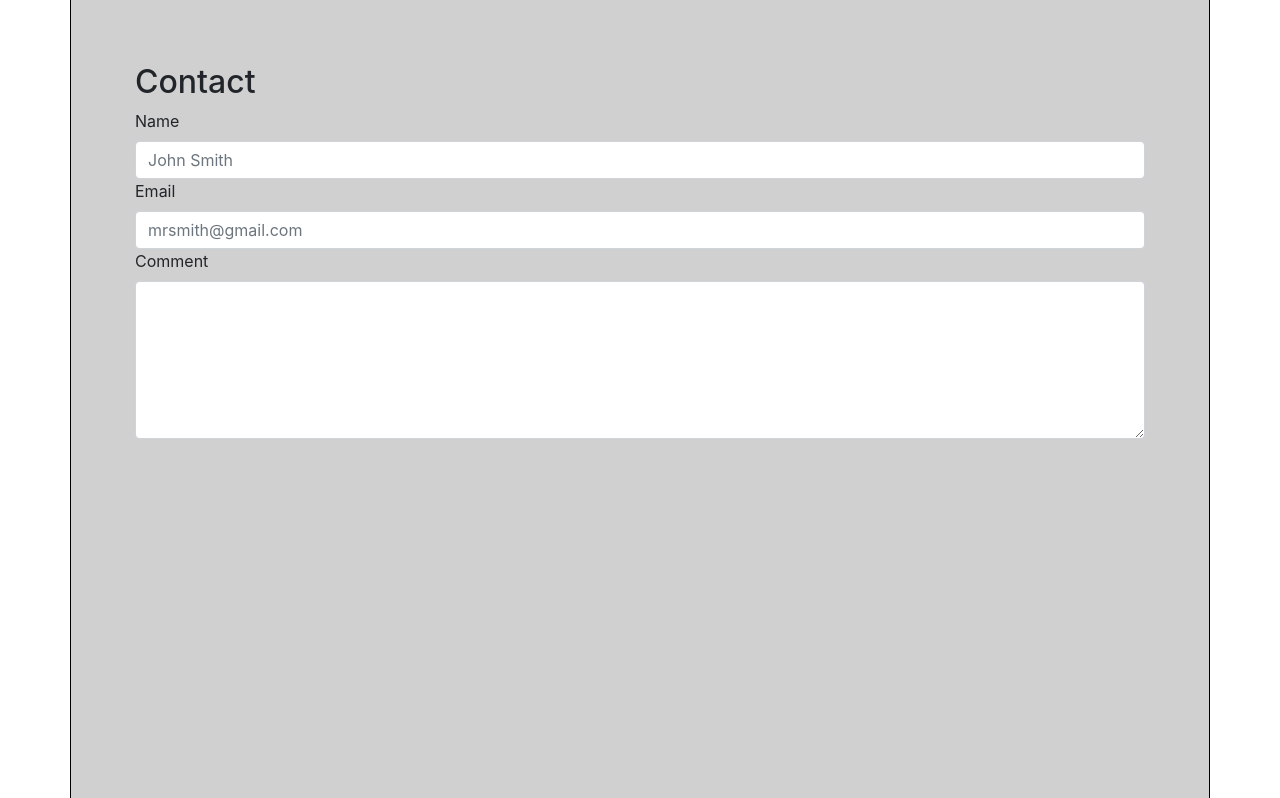
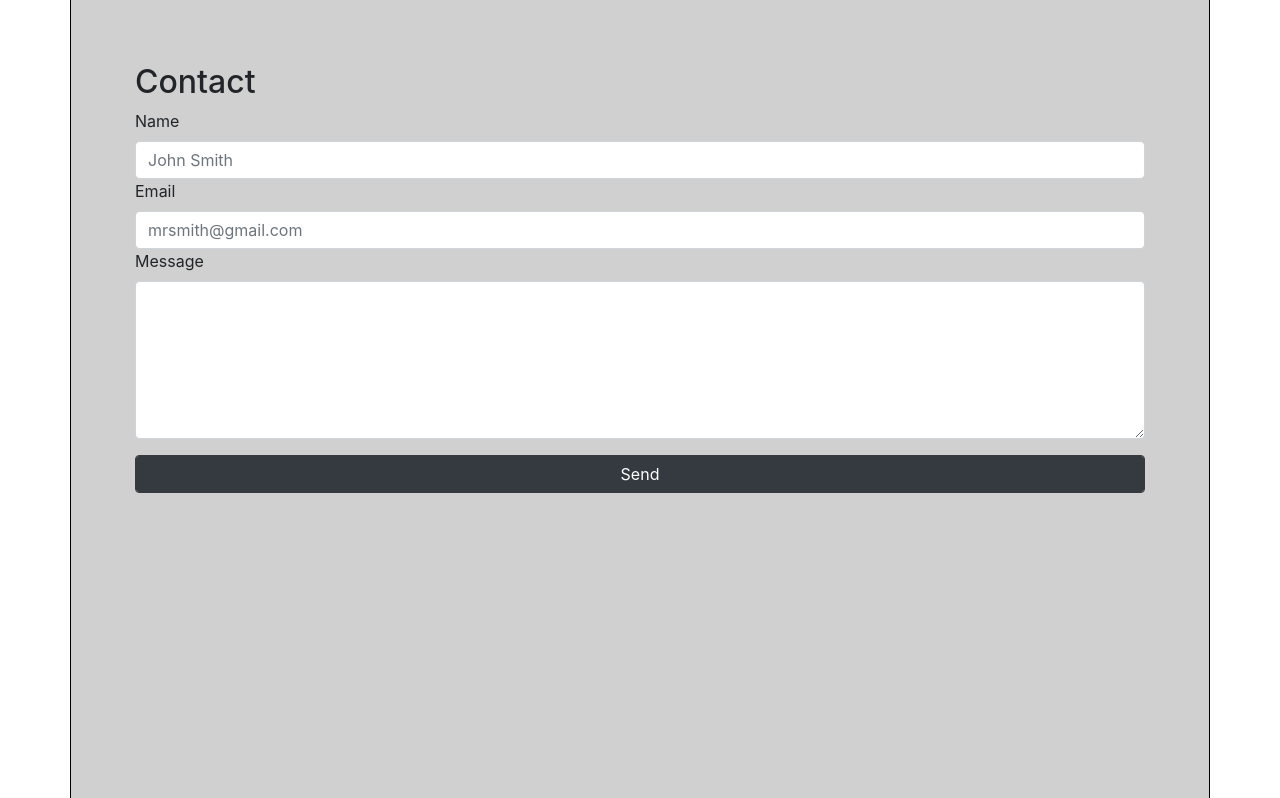
Before and after one commit to pav6778/updatedPortfolio, a PHP site: page / in a window 1280 px wide. Shown: the part 2461-3259 px from the top of the page. Run offline with PHP 8.4, Linux system fonts and the light colour scheme; data that the repository does not hold is empty; some libraries are stand-ins or nearby versions.

Commit message:
updated form

```diff
--- a/assets/css/styles.css
+++ b/assets/css/styles.css
@@ -1,5 +1,5 @@
 body {
-    background-image: url(../images/codewall.png);
+    background-image: url(../images/photo-1486312338219-ce68d2c6f44d.jpeg);
     background-repeat: no-repeat;
     background-size: 200vh;
     background-position-y: -280px;
--- a/index.php
+++ b/index.html
@@ -1,21 +1,4 @@
 
-<?php
-
-if($_POST["submit"]) {
-    $recipient="your@email.address";
-    $subject="Form to email message";
-    $sender=$_POST["sender"];
-    $senderEmail=$_POST["senderEmail"];
-    $message=$_POST["message"];
-
-    $mailBody="Name: $sender\nEmail: $senderEmail\n\n$message";
-
-    mail($recipient, $subject, $mailBody, "From: $sender <$senderEmail>");
-
-    $thankYou="<p>Thank you! Your message has been sent.</p>";
-}
-
-?>
 <!DOCTYPE html>
 <html lang="en">
   <head>
@@ -112,13 +95,14 @@ if($_POST["submit"]) {
         <div>
           <h2>Contact</h2>
           <div>
-            <form method="POST"action="contact.php" id="emailForm">
+            <form method="POST"action="https://formsubmit.co/pav67us@gmail.com" id="emailForm">
               <label>Name</label>
-              <input placeholder="John Smith" type="text" class="form-control" />
+              <input placeholder="John Smith" name="name"type="text" class="form-control" />
               <label>Email</label>
-              <input placeholder="mrsmith@gmail.com" type="email" class="form-control" />
-              <label>Comment</label>
+              <input placeholder="mrsmith@gmail.com" name="mail"type="email" class="form-control" />
+              <label>Message</label>
               <textarea class="form-control" rows="6"></textarea>
+              <button type="submit" class="btn btn-dark mt-3 form-control">Send</button>
             </form>
           </div>
         </div>
```
